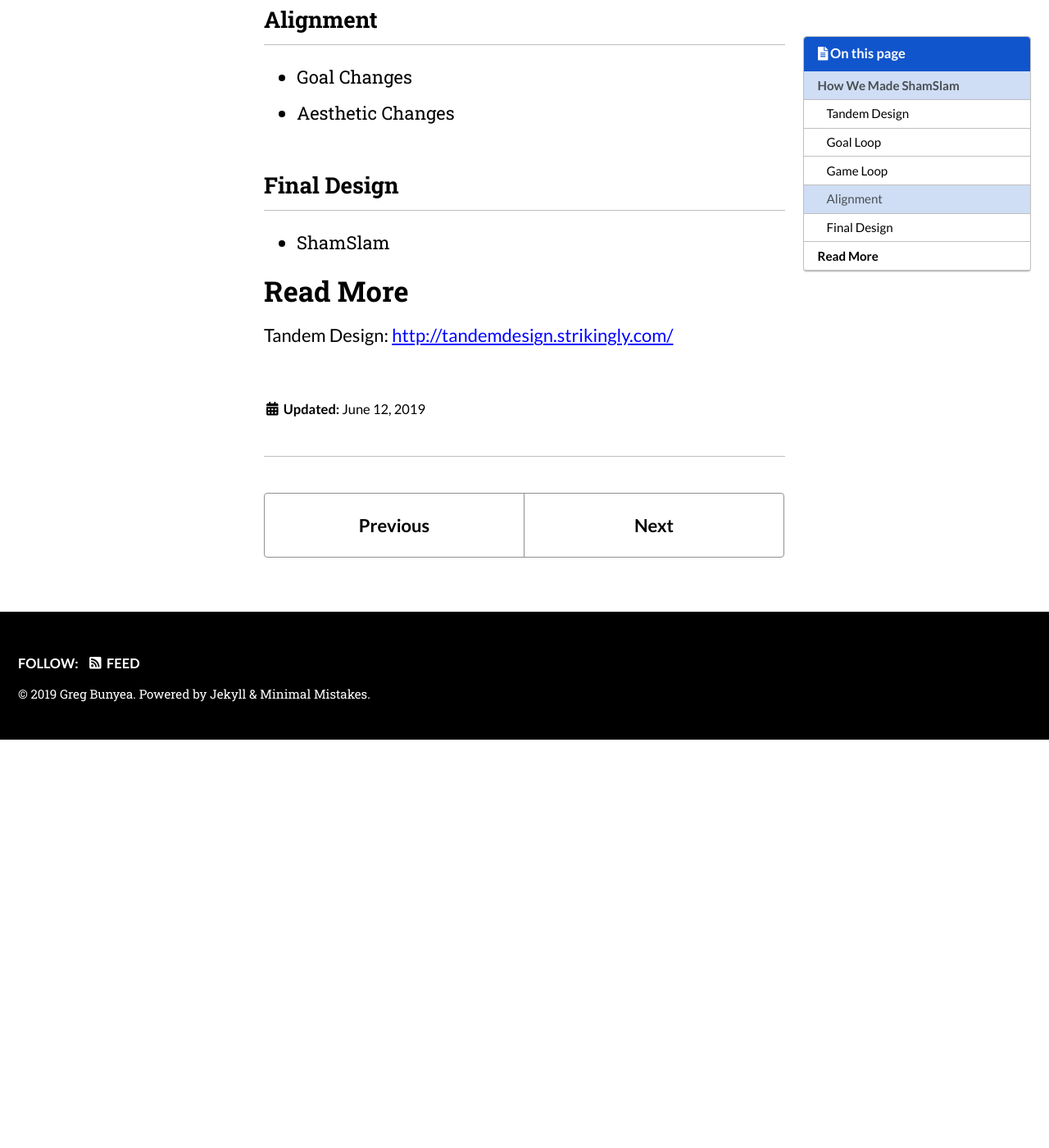
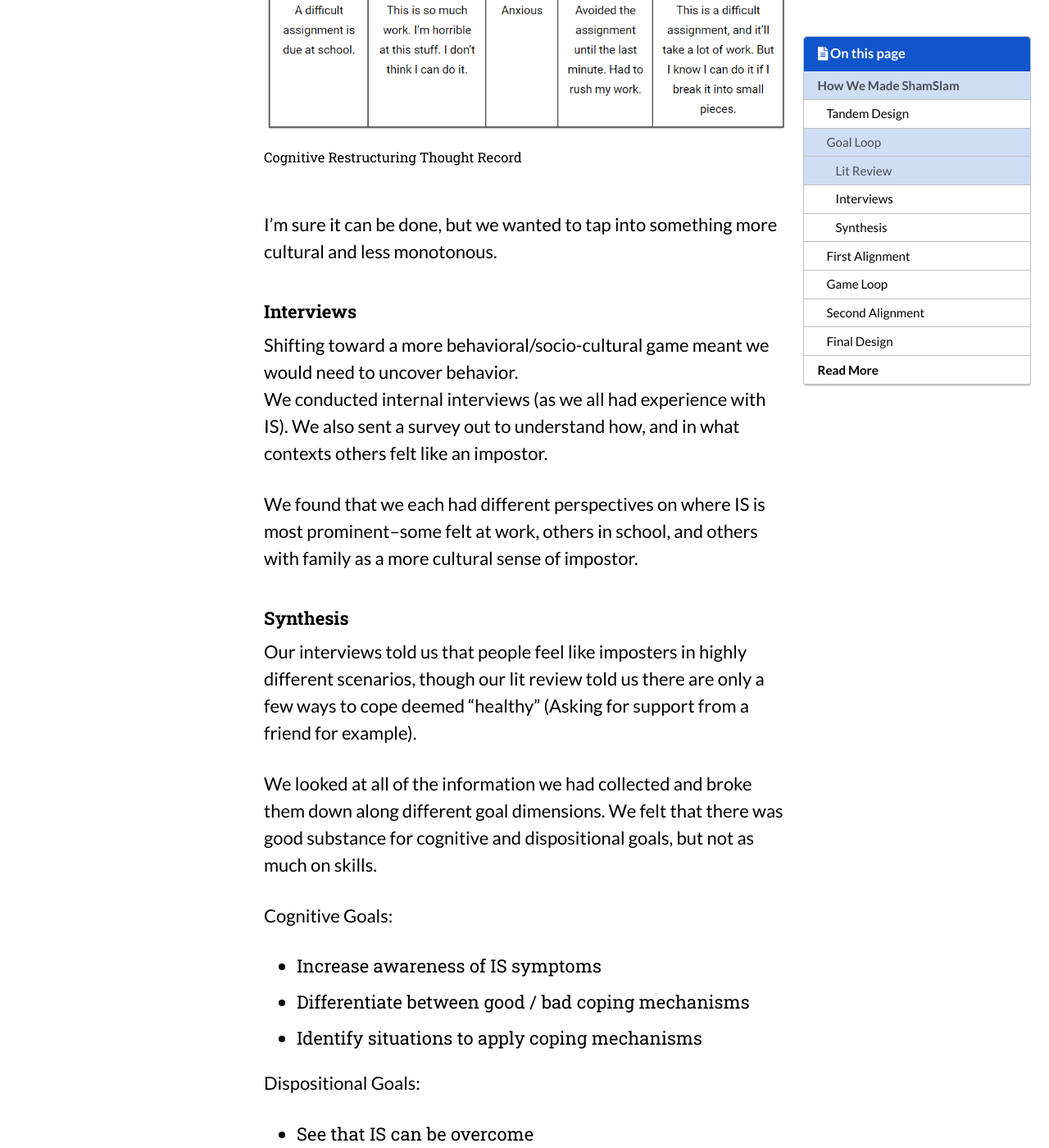
Before and after one commit to gjbunyea/www, a Jekyll site: the page built from _portfolio/shamslam.md, in a window 1280 px wide and 1400 px high, scrolled down 2635 px. Shown: the whole window at 82% size. Built offline with Jekyll 4.4.1, drawn with Linux system fonts in a browser that asks for light colours; cached includes are drawn as plain includes; nearby versions of some CDN libraries; before the commit the page ends 3536 px from its top, so only the background shows below that; some of the changed text lies outside the part shown.

Commit message:
goal loop done

```diff
--- a/_portfolio/shamslam.md
+++ b/_portfolio/shamslam.md
@@ -13,7 +13,7 @@ gallery:
 toc: true
 toc_sticky: true
 ---
-ShamSlam is a card game to teach coping strategies for Impostor Syndrome. We were inspired to create a game about Impostor Syndrome based on our own personal experiences.
+ShamSlam is a card game to teach coping strategies for Impostor Syndrome (IS). We were inspired to create a game about IS based on our own personal experiences.
 
 This project is still in development, as we prepare for submission to the Games for Change Awards 2020.
 
@@ -40,18 +40,59 @@ In the Game Loop you develop the game, playtest, and evaluate enjoyment.
 Between the loops, you Align to ensure that your goals and game line up.
 
 ## Goal Loop
+### Lit Review
+Out initial lit review suggested that Cognitive Behavioral Therapy (CBT) techniques are the best way to overcome IS. CBT techniques require small habits built up over long periods of time, which sounded like a game design anti-pattern.
 
-We began defining our goals with Literature Review. Much of our research suggested that Cognitive Behavioral Therapy (CBT) techniques (such as mood monitoring) are the best way to overcome impostor syndrome. However, CBT techniques require small habits built up over long periods of time, which sounded like
-* Lit Review
-* Interviews
-* Synthesis
+Imagine a game designed to teach you how to do a Thought Record...
+
+{% include figure image_path="/assets/images/shamslam/cbt_task.png" caption="Cognitive Restructuring Thought Record" %}
+
+I'm sure it can be done, but we wanted to tap into something more cultural and less monotonous.
+
+### Interviews
+Shifting toward a more behavioral/socio-cultural game meant we would need to uncover behavior.
+We conducted internal interviews (as we all had experience with IS). We also sent a survey out to understand how, and in what contexts others felt like an impostor.
+
+We found that we each had different perspectives on where IS is most prominent--some felt at work, others in school, and others with family as a more cultural sense of impostor.
+
+### Synthesis
+Our interviews told us that people feel like imposters in highly different scenarios, though our lit review told us there are only a few ways to cope deemed "healthy" (Asking for support from a friend for example).
+
+We looked at all of the information we had collected and broke them down along different goal dimensions. We felt that there was good substance for cognitive and dispositional goals, but not as much on skills.
+
+Cognitive Goals:
+* Increase awareness of IS symptoms
+* Differentiate between good / bad coping mechanisms
+* Identify situations to apply coping mechanisms
+
+Dispositional Goals:
+* See that IS can be overcome
+* See that IS is common and normal
+* Gain efficacy to use good coping mechanisms in their life
+
+## First Alignment
+As we prepared to move into game development, we needed a bridge between goals and game mechanics. To do so, we used the MDA Framework which breaks down games into Mechanics (pieces), Dynamics (run-time behavior), and Aesthetics (felt emotions). As game designers we can influence Mechanics, but players feel Aesthetics.
+
+We then turned our Learning Goals into congruent Aesthetic Goals so that we could design a game accordingly.
+
+Aesthetic Goals:
+* Sensation
+  * Recognizing I.S. in yourself and catching yourself in the act of a bad coping mechanism is a sensory experience. Paying attention to how you feel a large part of catching yourself in the act.
+* Empathy
+  * I.S. feels bad and its prevalence makes empathy important for realizing that you’re not alone or that those around you could have I.S.
+* Trust
+  * A main coping mechanism is confiding in others and valuing others’ opinions of your work
+* Expression
+  * Finding your voice and expressing ideas as a way to finding your unique identity
+
+As we develop our game, we'll be looking to see how we can make players feel these emotions while teaching our learning goals.
 
 ## Game Loop
 * Parallel Prototyping
 * Play-testing
 * Revisions
 
-## Alignment
+## Second Alignment
 * Goal Changes
 * Aesthetic Changes
 
```
Also changed, not shown: assets/images/shamslam/cbt_task.png (added).
